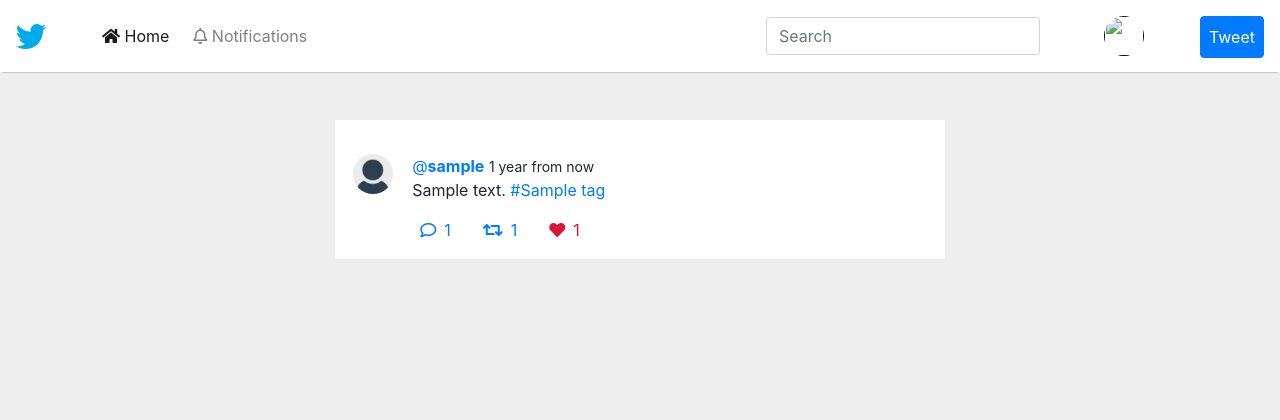
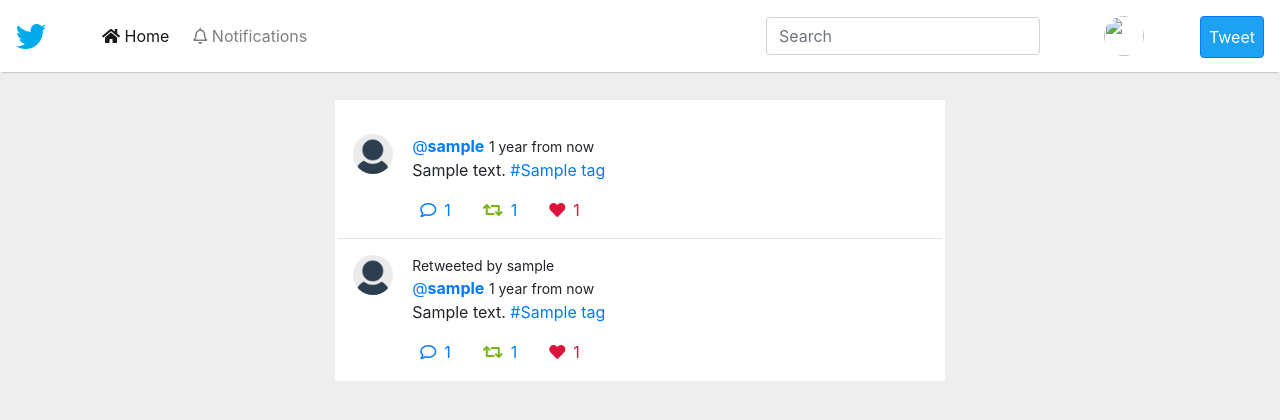
Before and after one commit to marvinChomba/twitter, a Django app: page / in a window 1280 px wide. Shown: the top 420 px of the page. Run offline with Django 3.2, Linux system fonts and the light colour scheme; a user stored in the database is signed in; tables that the repository leaves empty hold one stand-in row (values such as "Sample post"); some libraries are stand-ins or nearby versions.

Commit message:
Added the retweet functionality

```diff
--- a/tweets/models.py
+++ b/tweets/models.py
@@ -28,11 +28,10 @@ class Tweet(models.Model):
 
 class Retweet(models.Model):
     tweet = models.ForeignKey(Tweet,related_name="retweets",on_delete=models.CASCADE)
-    user = models.ForeignKey(User,related_name='retweets', on_delete=models.CASCADE)
-    time = models.DateTimeField(auto_now_add=True,blank=True,null=True)
+    user = models.ForeignKey(User,related_name = "retweets", on_delete = models.CASCADE)
+    pub_date = models.DateTimeField(auto_now_add=True,blank=True,null=True)
+    is_retweet = models.BooleanField(default = True)
 
-    class Meta:
-        ordering = ["-time"]
 
 class Comment(models.Model):
     content = models.TextField()
--- a/tweets/static/css/tweets.css
+++ b/tweets/static/css/tweets.css
@@ -23,6 +23,21 @@ nav {
 .fas.fa-heart {
     color: crimson;
 }
+.green {
+    color: rgb(118, 182, 22);
+}
+.primary,.btn-primary {
+    background-color: #1DA1F2;
+    outline-color: #1DA1F2;
+}
+.primary:hover,
+.btn-primary:hover {
+    background-color: #1DA1F2
+}
+
+.container {
+    margin-top: 100px;
+}
 .liked {
     color: crimson;
 }
@@ -35,5 +50,6 @@ span {
     border-radius: 50%;
 }
 .thead {
-    background: #007bff;
+    background-color: #1DA1F2;
+    color: #fff;
 }
--- a/tweets/templates/navbar_in.html
+++ b/tweets/templates/navbar_in.html
@@ -1,5 +1,5 @@
 {% load static %}
-<nav class="navbar navbar-expand-lg navbar-light bg-white mb-5">
+<nav class="navbar navbar-expand-lg navbar-light bg-white mb-5 fixed-top">
     <img src="{% static 'images/icon.png' %}" alt="" class="img-responsive nav-brand mr-5" height="25px" width="30px">
     <button class="navbar-toggler" type="button" data-toggle="collapse" data-target="#navbarSupportedContent"
         aria-controls="navbarSupportedContent" aria-expanded="false" aria-label="Toggle navigation">
@@ -21,7 +21,7 @@
         </form>
         <ul class="navbar-nav">
             <li class="nav-item">
-                <a href="{{request.user.get_absolue_url}}" class="nav-link"><img src="{{request.user.profile.pic.cdn_url}}" alt="" class="profile-image"></a>
+                <a href="{{request.user.get_absolute_url}}" class="nav-link"><img src="{{request.user.profile.pic.cdn_url}}" alt="" class="profile-image"></a>
             </li>
             <li class="nav-item">
                 <a href="{% url 'add_tweet' %}" class="nav-link ml-5 btn btn-primary text-white mt-2">Tweet</a>
--- a/tweets/templates/tweets/tweets.html
+++ b/tweets/templates/tweets/tweets.html
@@ -1,17 +1,27 @@
 {% load static %}
 {% load humanize %}
+{% load extras %}
 <div class="tweets my-auto pb-0">
 
 {% for tweet in tweets %}
 <div class="tweet row py-3 {% if not forloop.last %}border-bottom border-black{% endif %}">
     <div class="image col-1 mr-2">
-        {% if tweet.user.profile.pic.cdn_url %}
-        <img src="{{tweet.user.profile.pic.cdn_url}}" alt="" class="profile-image d-inline-block">
+        {% if tweet.is_retweet %}
+            {% if tweet.tweet.user.profile.pic.cdn_url %}
+            <img src="{{tweet.tweet.user.profile.pic.cdn_url}}" alt="" class="profile-image d-inline-block">
+            {% else %}
+            <img src="{% static 'images/user.png' %}" alt="" class="profile-image d-inline-block">
+            {% endif %}
         {% else %}
-        <img src="{% static 'images/user.png' %}" alt="" class="profile-image d-inline-block">
+            {% if tweet.user.profile.pic.cdn_url %}
+            <img src="{{tweet.user.profile.pic.cdn_url}}" alt="" class="profile-image d-inline-block">
+            {% else %}
+            <img src="{% static 'images/user.png' %}" alt="" class="profile-image d-inline-block">
+            {% endif %}
         {% endif %}
     </div>
     <div class="content col-9 text-left mx-0 pl-3">
+        {% if not tweet.is_retweet %}
         <a href="{{tweet.user.get_absolute_url}}">@<strong>{{tweet.user.username}}</strong></a>
         <small>{{tweet.pub_date|naturaltime}}</small>
         <p>{{tweet.content}}
@@ -23,10 +33,28 @@
         </p>
         <div class="extras">
             <a class="mr-4 d-inline-block"><i data-id='{{tweet.id}}' class="far fa-comment d-inline-block mx-2"></i>{{tweet.comments.all.count}}</a>
-            <a class="mr-4 d-inline-block"><i data-id='{{tweet.id}}' class="fas fa-retweet d-inline-block mx-2"></i>{{tweet.retweets.all.count}}</a>
+            <a class="mr-4 d-inline-block"><i data-id='{{tweet.id}}' class="fas {% if tweet.id|has_retweeted:request.user.id %}green{% endif %} fa-retweet d-inline-block mx-2"></i>{{tweet.retweets.all.count}}</a>
             <a value='{{tweet.id}}' onclick="like('{{tweet.id}}')" class="like mr-4 {% if request.user in tweet.likes.all %}liked{%endif%}"><i
                     class="like {% if request.user in tweet.likes.all %}fas{%else%}far{%endif%} fa-heart d-inline-block mx-2"></i>{{tweet.likes.all.count}}</a>
         </div>
+        {% else %}
+            <small class="d-block">Retweeted by {{tweet.user}}</small>
+            <a href="{{tweet.tweet.user.get_absolute_url}}">@<strong>{{tweet.tweet.user.username}}</strong></a>
+            <small>{{tweet.pub_date|naturaltime}}</small>
+            <p>{{tweet.tweet.content}}
+                {% if tweet.tweet.tags.all %}
+                {% for tag in tweet.tweet.tags.all %}
+                <a href="#" class="tag">#{{tag.name}}</a>
+                {% endfor %}
+                {% endif %}
+            </p>
+            <div class="extras">
+                <a class="mr-4 d-inline-block"><i data-id='{{tweet.id}}' class="far fa-comment d-inline-block mx-2"></i>{{tweet.tweet.comments.all.count}}</a>
+                <a class="mr-4 d-inline-block"><i data-id='{{tweet.id}}' class="fas {% if tweet.tweet.id|has_retweeted:request.user.id %}green{% endif %} fa-retweet d-inline-block mx-2"></i>{{tweet.tweet.retweets.all.count}}</a>
+                <a value='{{tweet.tweet.id}}' onclick="like('{{tweet.tweet.id}}')" class="like mr-4 {% if request.user in tweet.tweet.likes.all %}liked{%endif%}"><i
+                        class="like {% if request.user in tweet.tweet.likes.all %}fas{%else%}far{%endif%} fa-heart d-inline-block mx-2"></i>{{tweet.tweet.likes.all.count}}</a>
+            </div>
+        {% endif %}
     </div>
 </div>
 {% endfor %}
--- /dev/null
+++ b/tweets/templatetags/extras.py
@@ -0,0 +1,18 @@
+from ..models import Retweet,Tweet
+from django import template
+from django.contrib.auth.models import User
+register = template.Library()
+
+@register.filter
+def has_retweeted(tweet_id,user_id):
+    tweet = Tweet.objects.get(id = tweet_id)
+    user = User.objects.get(id = user_id)
+    print(user)
+    user_ids = tweet.retweets.all().values_list("user_id",flat  = True)
+    print(user_ids)
+    if user.id in user_ids:
+        print(True)
+        return True
+
+    else:
+        return False
--- a/tweets/views.py
+++ b/tweets/views.py
@@ -1,5 +1,5 @@
 from django.shortcuts import render,redirect,get_object_or_404
-from .models import Tweet,Tag
+from .models import Tweet,Tag,Retweet
 from django.http import JsonResponse
 from .forms import TweetForm
 import re
@@ -9,12 +9,19 @@ def home(request):
     ids = request.user.profile.following.all().values_list("id",flat=True)
     user_ids = [id for id in ids]
     user_ids.append(request.user.id)
-    print(ids)
     tweets = Tweet.objects.filter(user_id__in = user_ids)
+    retweets = Retweet.objects.filter(user__in = user_ids)
+    all_tweets = []
+    for tweet in tweets:
+        all_tweets.append(tweet)
+    for tweet in retweets:
+        all_tweets.append(tweet)
+
+    all_tweets.sort(key=lambda u:u.pub_date,reverse = True)
     tweets.select_related("user","comments").prefetch_related("likes","retweets","tags  ")
 
     context = {
-        "tweets":tweets
+        "tweets":all_tweets
     }
 
     return render(request,"tweets/list.html",context)
@@ -65,3 +72,20 @@ def add_tweet(request):
         form = TweetForm()
 
     return render(request,"tweets/add.html",{"form":form})
+
+def retweet(requst):
+    tweet_id = requst.POST.get("id")
+
+    retweet,created = Retweet.objects.get_or_create(tweet_id = tweet_id, user = request.user)
+
+    if not created:
+        retweet.delete()
+        retweeted = False
+    else:
+        retweeted = True
+
+    data = {
+        "retweeted":retweeted,
+        "count": retweet.tweet.retweets.all().count()
+    }
+    return JsonResponse(data)
```
Also changed, not shown: authentication/migrations/0003_auto_20190112_2015.py (added), tweets/migrations/0006_remove_retweet_user.py (added), tweets/migrations/0007_retweet_user.py (added), tweets/migrations/0008_auto_20190112_2026.py (added), tweets/templatetags/__init__.py (added).
